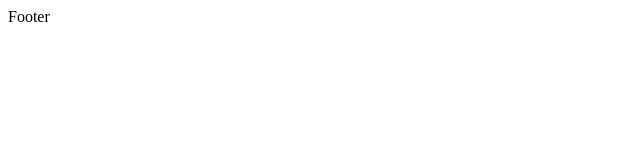
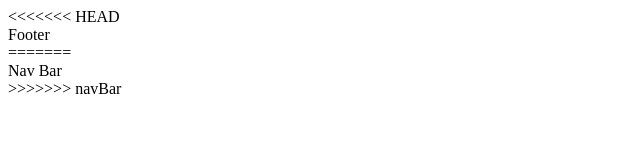
Before and after one commit to MohamedDamatyy/ass-2, a plain HTML site: page index.html in a window 1280 px wide. Shown: the whole page, without its empty margins (0-640 px from the left). Drawn offline with Linux system fonts and the light colour scheme.

Commit message:
try to solve conflict

```diff
--- a/index.html
+++ b/index.html
@@ -7,6 +7,12 @@
     <title>Document</title>
 </head>
 <body>
-    <footer>Footer</footer>
+<<<<<<< HEAD
+
+<footer>Footer</footer>
+=======
+    <nav>Nav Bar</nav>
+
+>>>>>>> navBar
 </body>
 </html>
```
